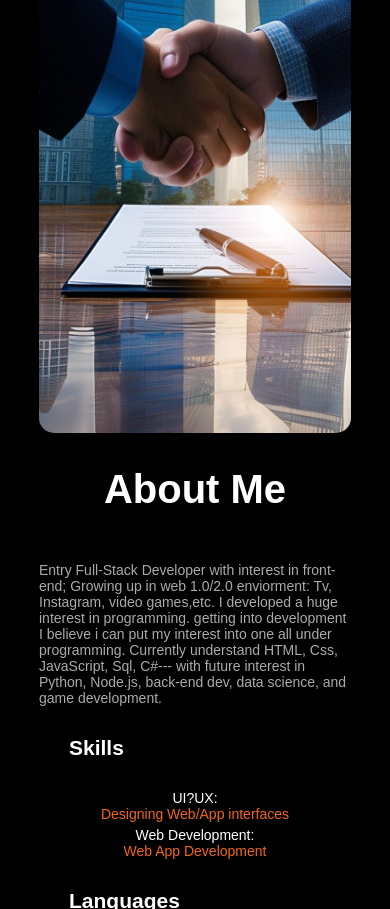
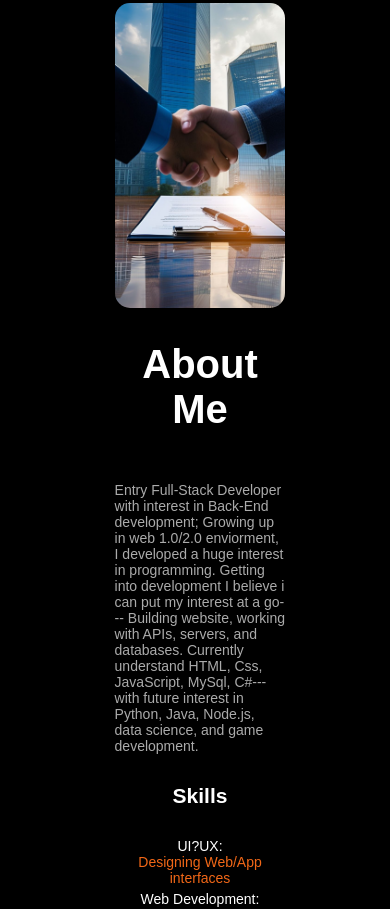
Before and after one commit to Technicaldanny302/Personal-Portfolio, a plain HTML site: page index.html in a window 390 px wide. Shown: the part 1091-2000 px from the top of the page. Drawn offline with Linux system fonts and the light colour scheme.

Commit message:
updated css and grid

```diff
--- a/index.html
+++ b/index.html
@@ -22,8 +22,9 @@
                 </ul>
             </nav>
             <div class="header-text">
-                <p>Software Developer, Front-End</p>
+                <p></p>
                 <h1>Hi, I'm <span>Dan</span><br>Marino From California</h1>
+                <p>Back-End, Software Developer:</p>
             </div>
         </div>
     </div>
@@ -36,14 +37,14 @@
                 </div>
                 <div class="about-col-2">
                     <h1 class="sub-title">About Me</h1>
-                    <p> Entry Full-Stack Developer with interest in front-end; Growing up in web 1.0/2.0 enviorment:
-                        Tv, Instagram, video games,etc. I developed a huge interest in programming. getting into
-                        development I believe i can put my interest into one all under programming. Currently
-                        understand HTML, Css, JavaScript, Sql, C#--- with future interest in Python, Node.js,
-                        back-end dev, data science, and game development.
+                    <p> Entry Full-Stack Developer with interest in Back-End development; Growing up in web 1.0/2.0
+                         enviorment, I developed a huge interest in programming. Getting into
+                        development I believe i can put my interest at a go--- Building website, working with APIs,
+                        servers, and databases. Currently understand HTML, Css, JavaScript, MySql, C#--- with future interest
+                         in Python, Java, Node.js, data science, and game development.
                     </p>
                     <div class="tab-contents">
-                        <h2 position="left">Skills</h2>
+                        <h2>Skills</h2>
                         <ul position="right">
                             <li><span>UI?UX:</span><br>Designing Web/App interfaces</li>
                             <li><span>Web Development:</span><br>Web App Development</li>
@@ -121,7 +122,8 @@
                     <h1 class="sub-title">Contact Me</h1>
                     <p>technicaldanny302@gmail.com</p>
                     <p>(661)561-2015</p>
-                    <a href="images/" download class="btn btn2">Download CV</a>
+                    <a href="images/" download class="btn btn2">Download CV </a>
+                    <a><strong><br>Messege Me:</strong></a>
                 </div>
                 <div class="contact-right">
                     <form name="submit-to-google-sheet">
@@ -135,7 +137,7 @@
             </div>
         </div>
         <div class="copywright">
-            <p>Copywright © Dan. Made with<i class="fa-sharp fa-solid fa-heart"></i>with HTML/CSS</p>
+            <p>Copywright © Dan. Made with HTML/CSS</p>
         </div>
     </div>
     <script>
--- a/style.css
+++ b/style.css
@@ -222,6 +222,10 @@ nav ul li a:hover::after{
     background-color: #f16717
 }
 /*-------------------------------contact------------------------*/
+p, p{
+    display: flex;
+    justify-content: space-around;
+}
 .contact-left{
     flex-basis: 35%;
 
@@ -287,6 +291,11 @@ form .btn2{
 .copyright i{
     color: #f16717;
 }
+.copywright {
+    display: flex;
+    justify-content: space-around;
+    margin-top: 50px;
+}
 
 /*----------------------css for small screens-------------------*/
 nav .fas{
@@ -294,6 +303,9 @@ nav .fas{
 }
 
 @media only screen and (max-width: 600px){
+    .container {
+        padding: 200px;
+}
 
 .work{
     vertical-align: middle;
@@ -304,7 +316,13 @@ nav .fas{
     flex-wrap: wrap;
     flex-direction: column;
 }
-
+Img {
+    height: fit-content;
+}
+h2 {
+    display: flex;
+    justify-content: space-around;
+}
 .header-text{
     margin: 100%;
     font-size: 16px;
@@ -349,6 +367,7 @@ nav ul .fas{
     margin-bottom: 30px;
     height: 50px;
 }
+}
 .about-col-2{
     font-size: 14px;
 }
```
